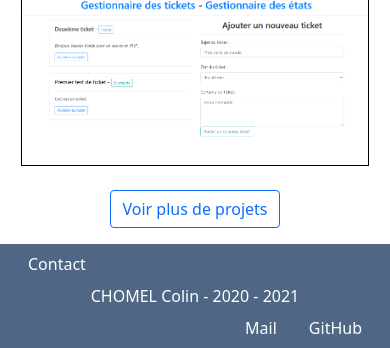
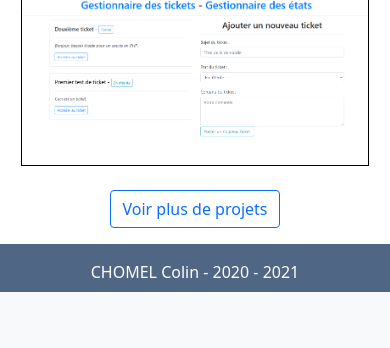
Before and after one commit to Zekarant/portefolio, a PHP site: page / in a window 390 px wide. Shown: the part 4576-4924 px from the top of the page. After the commit the page ends 4868 px from the top, so only its background shows below. Run offline with PHP 8.4, Linux system fonts and the light colour scheme.

Commit message:
Ajout de la responsive mobile + Bootstrap 5

```diff
--- a/index.html
+++ b/index.html
@@ -18,7 +18,7 @@
 			<div class="collapse navbar-collapse" id="navbarNavDropdown">
 				<ul class="navbar-nav ms-auto">
 					<li class="nav-item">
-						<a class="nav-link active" aria-current="page" href="#">Accueil</a>
+						<a class="nav-link active" aria-current="page" href="/">Accueil</a>
 					</li>
 					<li class="nav-item">
 						<a class="nav-link" href="projets.html">Projets</a>
@@ -256,13 +256,13 @@
 	<footer class="footerNavbar pt-2">
 		<div class="container-fluid">
 			<div class="row">
-				<div class="col-xs-4">
+				<div class="col-lg-4 d-none d-sm-block">
 					<a class="nav-link" href="mailto:colin42660@gmail.com">Contact</a>
 				</div>
 				<div class="col-lg-4 text-center">
 					<a class="nav-link" href="/">CHOMEL Colin - 2020 - 2021</a>
 				</div>
-				<div class="col-xs-4 nav justify-content-end">
+				<div class="col-lg-4 d-none d-sm-block">
 					<ul class="nav justify-content-end">
 						<li class="nav-item">
 							<a class="nav-link" aria-current="page" href="mailto:colin42660[at]gmail[dot]com">Mail</a>
--- a/projets.html
+++ b/projets.html
@@ -18,7 +18,7 @@
     <div class="collapse navbar-collapse" id="navbarNavDropdown">
       <ul class="navbar-nav ms-auto">
         <li class="nav-item">
-          <a class="nav-link" aria-current="page" href="#">Accueil</a>
+          <a class="nav-link" aria-current="page" href="/">Accueil</a>
         </li>
         <li class="nav-item">
          <a class="nav-link active" href="projets.html">Projets</a>
--- a/style.css
+++ b/style.css
@@ -279,12 +279,6 @@
 .footerNavbar a{
   color: white;
   text-transform: none;
-  padding-top: 0;
-}
-.footerNavbar a:hover {
-  color: black;
-  text-transform: none;
-  padding-top: 0;
 }
 .imageReseau {
   width: 40px;
--- a/veille.html
+++ b/veille.html
@@ -18,7 +18,7 @@
     <div class="collapse navbar-collapse" id="navbarNavDropdown">
       <ul class="navbar-nav ms-auto">
         <li class="nav-item">
-          <a class="nav-link" aria-current="page" href="#">Accueil</a>
+          <a class="nav-link" aria-current="page" href="/">Accueil</a>
         </li>
         <li class="nav-item">
          <a class="nav-link" href="projets.html">Projets</a>
```
